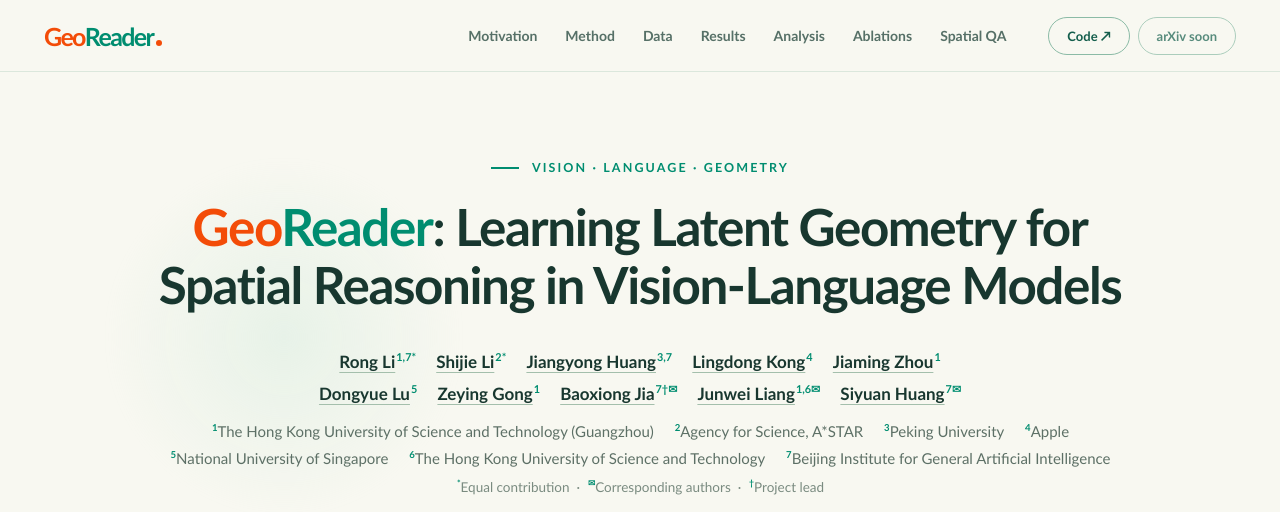
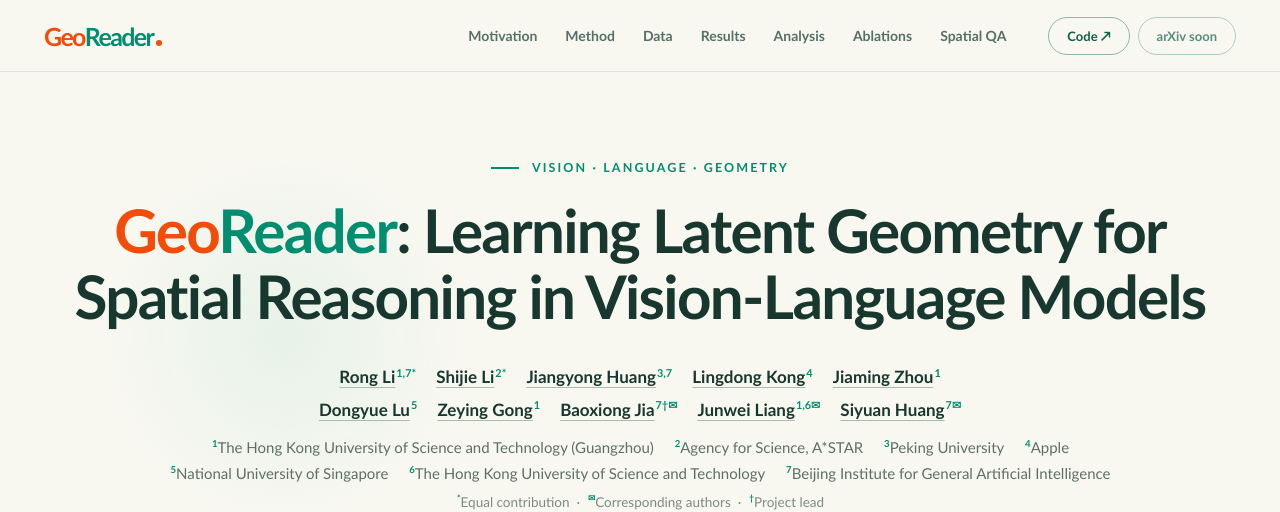
Before and after one commit to iris0329/georeader-homepage, a plain HTML site: page index.html in a window 1280 px wide. Shown: the top 512 px of the page. Drawn offline with Linux system fonts and the light colour scheme.

Commit message:
加粗放大主页论文标题

```diff
--- a/style.css
+++ b/style.css
@@ -118,8 +118,8 @@ h1,h2{font-weight:700;letter-spacing:-.03em}.approach-panel h3,.stage-card h3,.v
 /* Wrap long BibTeX fields at every viewport width while keeping their original copyable text. */
 #citation{white-space:pre-wrap;overflow-wrap:anywhere;overflow:visible}
 /* Use the complete paper title as the only hero heading. */
-.hero h1.hero-paper-heading{display:block;max-width:1160px;margin:22px 0 30px;font-size:clamp(38px,4vw,56px);line-height:1.14;letter-spacing:-.028em;text-wrap:balance}
-@media(max-width:640px){.hero h1.hero-paper-heading{font-size:clamp(29px,8vw,36px);line-height:1.17;margin:18px 0 26px}}
+.hero h1.hero-paper-heading{display:block;max-width:1160px;margin:22px 0 30px;font-size:clamp(44px,4.7vw,68px);font-weight:700;line-height:1.1;letter-spacing:-.028em;text-wrap:balance}
+@media(max-width:640px){.hero h1.hero-paper-heading{font-size:clamp(32px,8.4vw,42px);line-height:1.14;margin:18px 0 26px}}
 /* Match the paper's bold two-color method name in prose, captions, and tables. */
 .wordmark{font-weight:800;white-space:nowrap}.wordmark-geo{color:var(--orange)}.wordmark-reader{color:var(--green)}
 /* Emphasize the abstract's observation, method handoff, headline results, and takeaway. */
```
